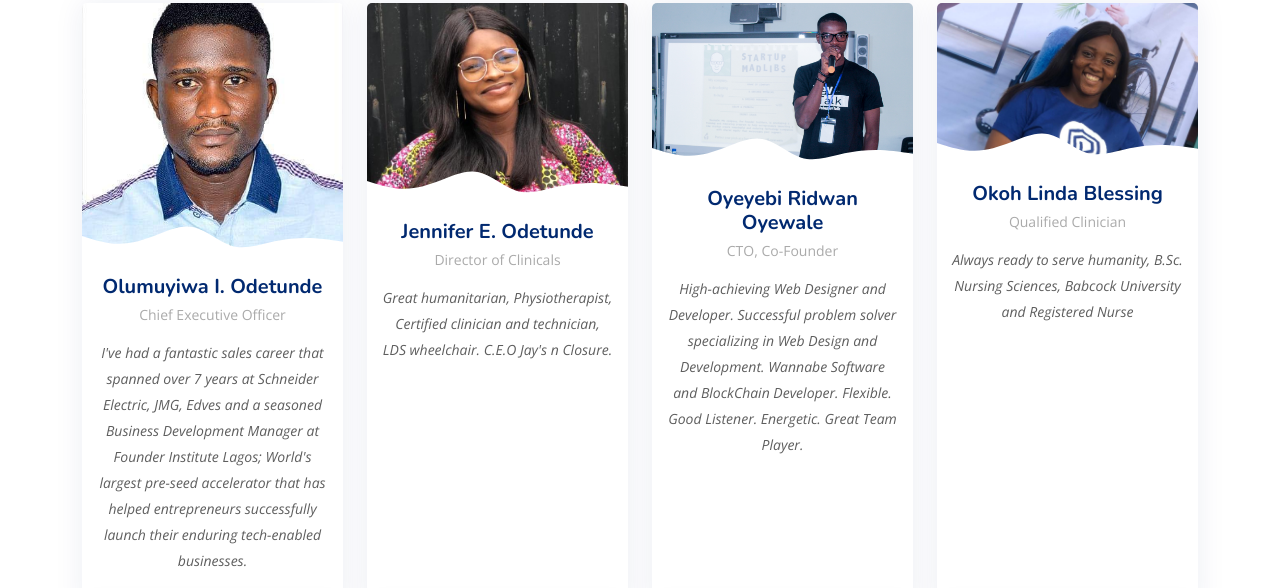
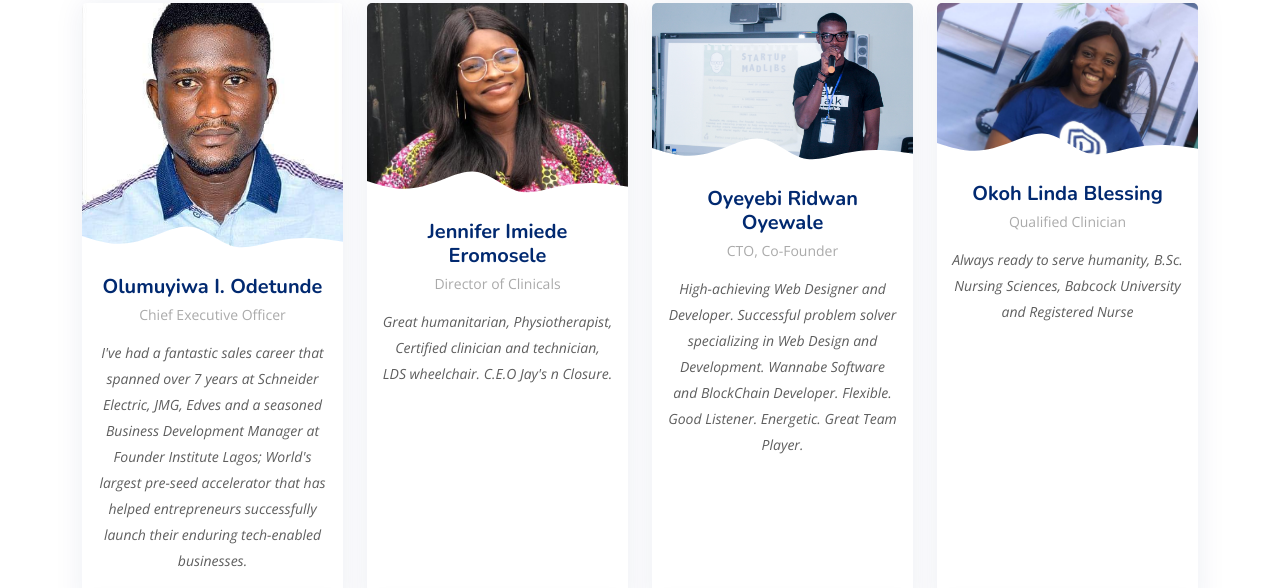
Before and after one commit to sprogrammer9/desserve-frontend, a website: page index.html in a window 1280 px wide. Shown: the part 7364-7952 px from the top of the page. Drawn offline with nearby package versions, Linux system fonts and the light colour scheme; files whose address does not match are found by name.

Commit message:
change name

```diff
--- a/index.html
+++ b/index.html
@@ -889,7 +889,7 @@ If you already have an NHS wheelchair, you can contact us directly to request a
                 </div> -->
               </div>
               <div class="member-info">
-                <h4>Jennifer E. Odetunde
+                <h4>Jennifer Imiede Eromosele
                 </h4>
                 <span>Director of Clinicals</span>
                 <p>Great humanitarian, Physiotherapist, Certified clinician and technician, LDS wheelchair. C.E.O Jay's n Closure.</p>
```
